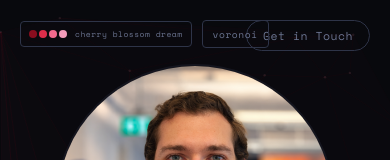
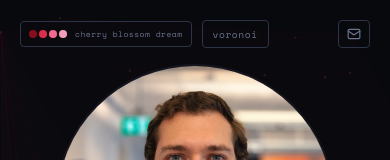
Before and after one commit to talalakkaoui/personal-website, a Next.js app: page /bio in a window 390 px wide. Shown: the top 160 px of the page. Built offline with nearby package versions, Linux system fonts and the light colour scheme.

Commit message:
fix(layout): fix page responsiveness and get-in-touch button

```diff
--- a/package.json
+++ b/package.json
@@ -9,6 +9,7 @@
     "lint": "eslint"
   },
   "dependencies": {
+    "lucide-react": "^1.7.0",
     "next": "16.2.1",
     "react": "19.2.4",
     "react-dom": "19.2.4"
--- a/src/app/bio/page.tsx
+++ b/src/app/bio/page.tsx
@@ -52,8 +52,9 @@ export default function Bio() {
                 finance of the BouT student association, collaborated with
                 Octatube Engineering, and competed in intramural basketball.
                 During my final year, I moved to Munich to partner with BMW
-                Group on my master&apos;s thesis, developing a computational geometry and FEA pipeline to optimize component designs for additive manufacturing repair. I graduated
-                Cum Laude.
+                Group on my master&apos;s thesis, developing a computational
+                geometry and FEA pipeline to optimize component designs for
+                additive manufacturing repair. I graduated Cum Laude.
               </p>
               <p>
                 Since returning to Toronto in 2024, I&apos;ve worked as a
--- a/src/components/contact-button.tsx
+++ b/src/components/contact-button.tsx
@@ -1,6 +1,7 @@
 "use client";
 
 import { useState, useRef, useEffect } from "react";
+import { Mail } from "lucide-react";
 
 const EMAIL = "talalakkaoui@gmail.com";
 
@@ -31,9 +32,10 @@ export default function ContactButton() {
           setOpen(true);
           setCopied(false);
         }}
-        className="shrink-0 rounded-full border border-fg-muted px-4 py-1.5 font-mono text-[0.72rem] tracking-[0.04em] text-fg-dim transition-all duration-300 hover:border-palette-1/40 hover:bg-palette-1/[0.06] hover:text-palette-1"
+        className="shrink-0 flex items-center gap-1.5 rounded border border-fg-muted px-2 py-1.5 min-[463px]:px-4 font-mono text-[0.72rem] tracking-[0.04em] text-fg-dim transition-all duration-300 hover:border-accent/40 hover:bg-accent/[0.06] hover:text-accent"
       >
-        Get in Touch
+        <Mail size={14} />
+        <span className="hidden min-[463px]:inline">Get in Touch</span>
       </button>
 
       {open && (
--- a/src/components/geo-canvas.tsx
+++ b/src/components/geo-canvas.tsx
@@ -313,10 +313,8 @@ export default function GeoCanvas() {
   return (
     <>
       <canvas ref={canvasRef} className={`fixed inset-0 z-0 cursor-crosshair transition-opacity duration-300 ${ready ? "opacity-100" : "opacity-0"}`} />
-      <div className={`pointer-events-auto fixed top-5 right-5 z-20 transition-opacity duration-300 ${ready ? "opacity-100" : "opacity-0"}`}>
-        <ContactButton />
-      </div>
-      <div className={`pointer-events-auto fixed top-5 left-5 z-20 flex items-center gap-2.5 transition-opacity duration-300 ${ready ? "opacity-100" : "opacity-0"}`}>
+      <div className={`pointer-events-auto fixed top-5 left-5 right-5 z-20 flex items-center justify-between transition-opacity duration-300 ${ready ? "opacity-100" : "opacity-0"}`}>
+        <div className="flex items-center gap-2.5">
           <button
             onClick={cyclePalette}
             className="group flex cursor-pointer items-center gap-2 rounded border border-fg-muted bg-transparent px-2 py-1.5 transition-all duration-300 hover:border-accent/40"
@@ -341,6 +339,8 @@ export default function GeoCanvas() {
             {mode === "delaunay" ? "voronoi" : "delaunay"}
           </button>
         </div>
+        <ContactButton />
+      </div>
       <div
         className={`fixed bottom-7 left-1/2 z-20 -translate-x-1/2 pointer-events-none font-mono text-[0.55rem] tracking-[0.08em] text-fg-muted max-[480px]:hidden transition-opacity duration-500 ${isHome && hintVisible ? "fade-in-hint" : "opacity-0"}`}
       >
```
Also changed, not shown: 1 other file (tests, documents, lock files or other folders). Lines whose indentation alone changed are shown as unchanged.
